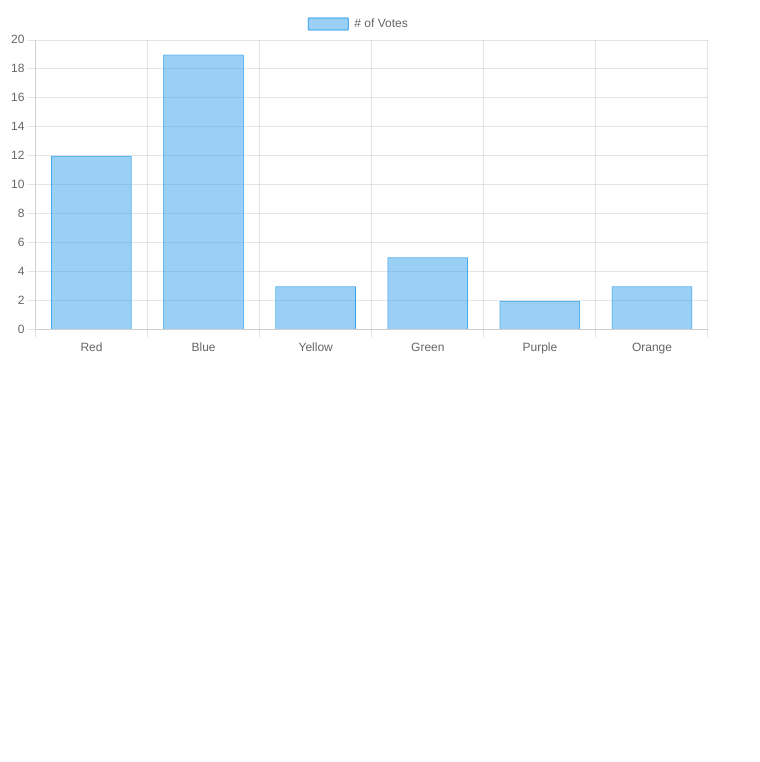
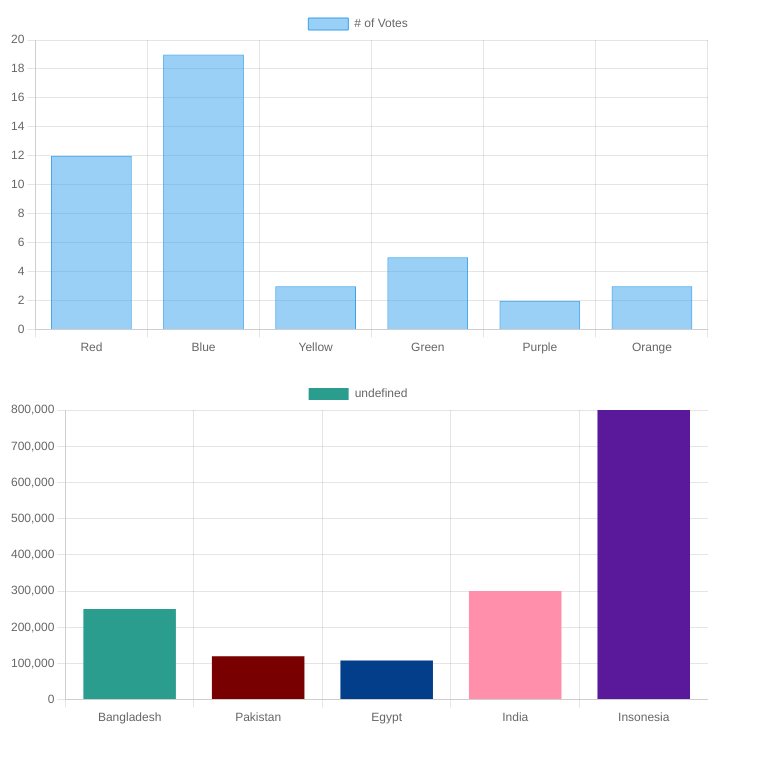
Before and after one commit to Saddam6260/Chart_Js-Demo-1, a website: page index.html in a window 1280 px wide. Shown: the whole page, without its empty margins (0-760 px from the left). Drawn offline with nearby package versions, Linux system fonts and the light colour scheme.

Commit message:
added another chartber in chartjs

```diff
--- a/app.js
+++ b/app.js
@@ -1,6 +1,6 @@
-const ctx = document.getElementById("firstChart");
+const firstChart = document.getElementById("firstChart");
 
-new Chart(ctx, {
+new Chart(firstChart, {
   type: "bar",
   data: {
     labels: ["Red", "Blue", "Yellow", "Green", "Purple", "Orange"],
@@ -20,3 +20,27 @@ new Chart(ctx, {
     },
   },
 });
+
+const secountChart = document.getElementById("secoundChart");
+
+const country = ["Bangladesh", "Pakistan", "Egypt", "India", "Insonesia"];
+const bgColor = ["#2a9d8f", "#780000", "#023e8a", "#ff8fab", "#5a189a"];
+const value = [250000, 120000, 108000, 300000, 800000];
+
+new Chart(secountChart, {
+  type: "bar",
+  data: {
+    labels: country,
+    datasets: [{
+      backgroundColor: bgColor,
+      data: value
+    }]
+  },
+  options: {
+    legend: {display: false},
+    title: {
+      display: true,
+      text: "Top 5 Country",
+    }
+  }
+});
--- a/index.html
+++ b/index.html
@@ -11,6 +11,9 @@
       <div>
         <canvas id="firstChart"></canvas>
       </div>
+      <div>
+        <canvas id="secoundChart"></canvas>
+      </div>
     </section>
 
     <script src="./node_modules/chart.js/dist/chart.umd.js"></script>
```
